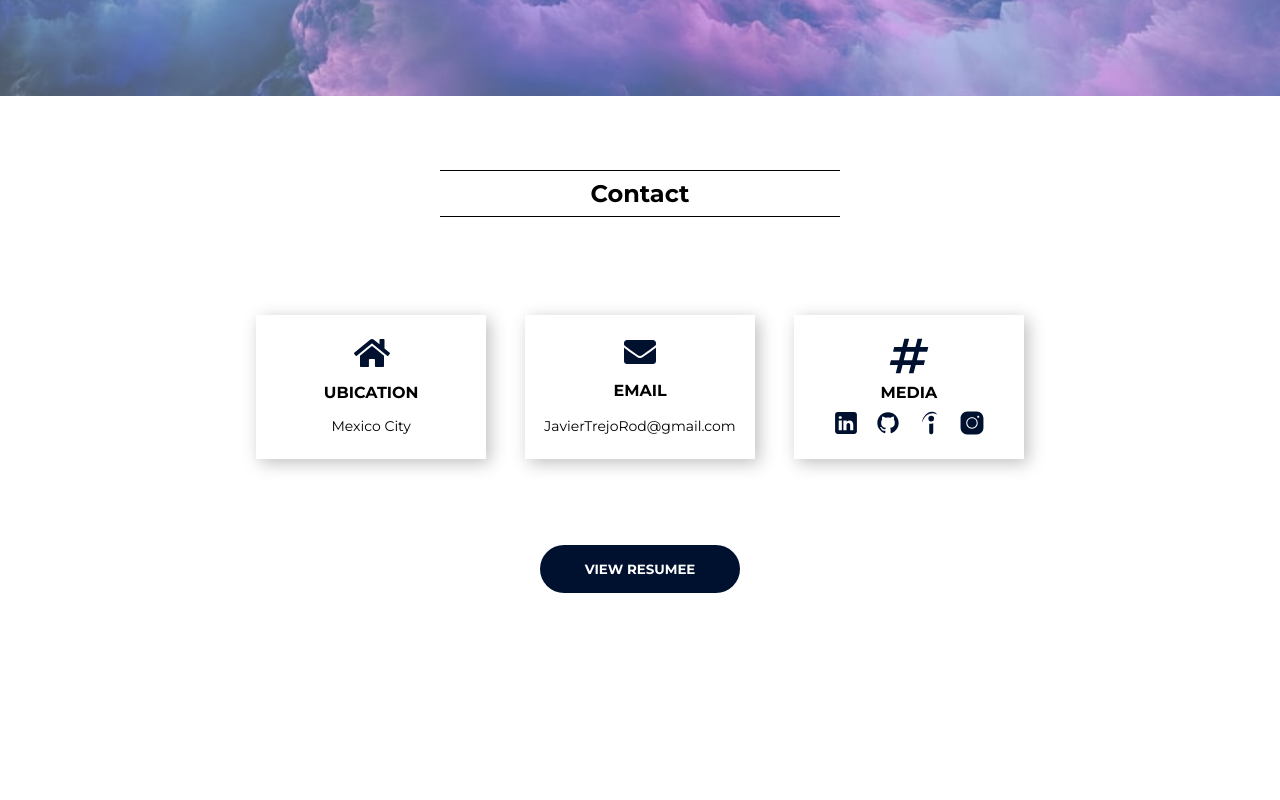
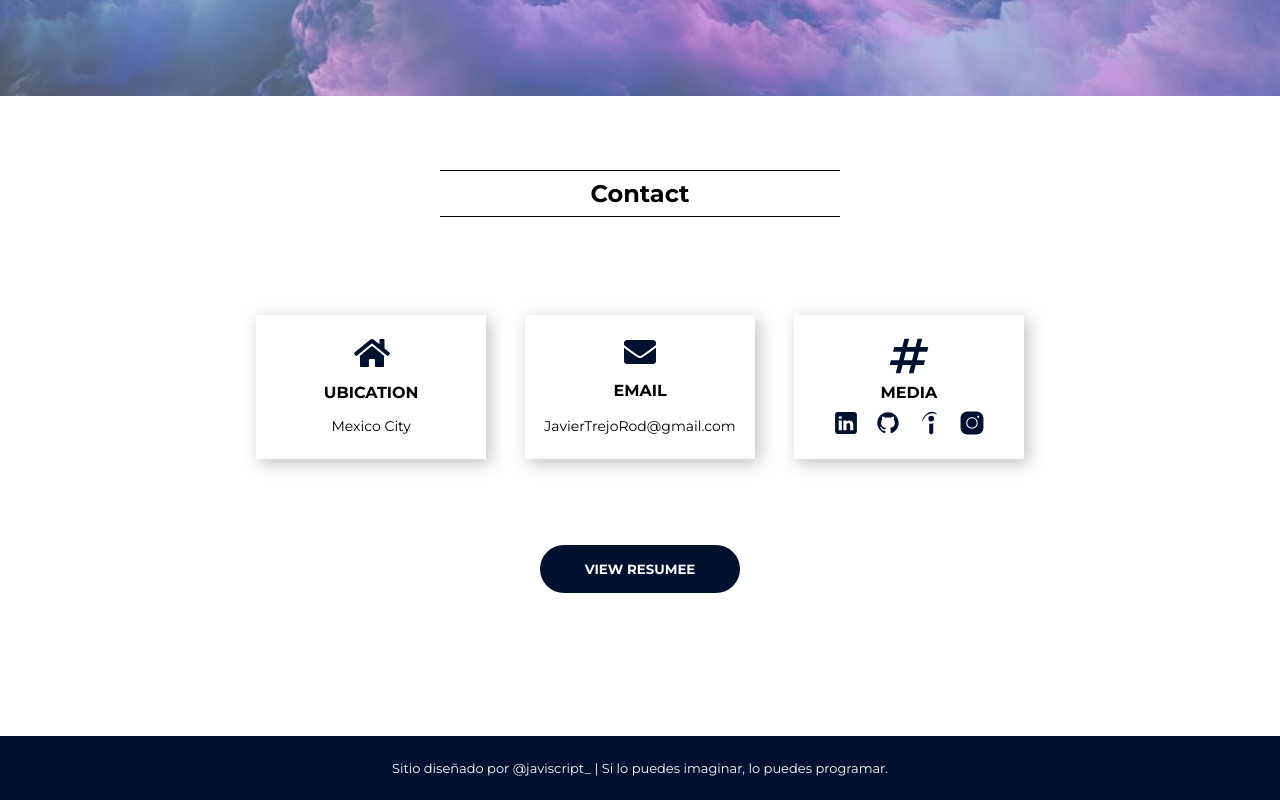
Before and after one commit to JETREJO/JETREJO, a React (Vite) app: page / in a window 1280 px wide. Shown: the part 4953-5753 px from the top of the page. Before the commit the page ends 5689 px from the top, so only its background shows below. Built offline with nearby package versions, Linux system fonts and the light colour scheme.

Commit message:
feat: add footer

```diff
--- a/src/App.tsx
+++ b/src/App.tsx
@@ -3,6 +3,7 @@
 import Certifications from './components/certifications/certifications'
 import Contact from './components/contact/contact'
 import Experience from './components/experience/experience'
+import Footer from './components/footer/footer'
 import Header from './components/header/header'
 import Hero from './components/hero/hero'
 import Stack from './components/technologies/stack'
@@ -18,6 +19,7 @@
       <Stack/>
       <Certifications/>
       <Contact/>
+      <Footer />
     </>
   )
 }
--- /dev/null
+++ b/src/components/footer/footer.module.css
@@ -0,0 +1,14 @@
+.footerContainer {
+  height: 64px;
+  background-color: var(--first-color);
+  display: flex;
+  align-items: center;
+  justify-content: center;
+}
+
+.footerContainer > h6 {
+  color: white;
+  text-align: center;
+  font-size: 13px;
+  font-weight: 400;
+}
--- /dev/null
+++ b/src/components/footer/footer.tsx
@@ -0,0 +1,13 @@
+import styles from "./footer.module.css";
+
+const Footer = () => {
+  return (
+    <footer className={styles.footerContainer}>
+      <h6>
+        Sitio diseñado por @javiscript_ | Si lo puedes imaginar, lo puedes programar.
+      </h6>
+    </footer>
+  );
+};
+
+export default Footer;
```
